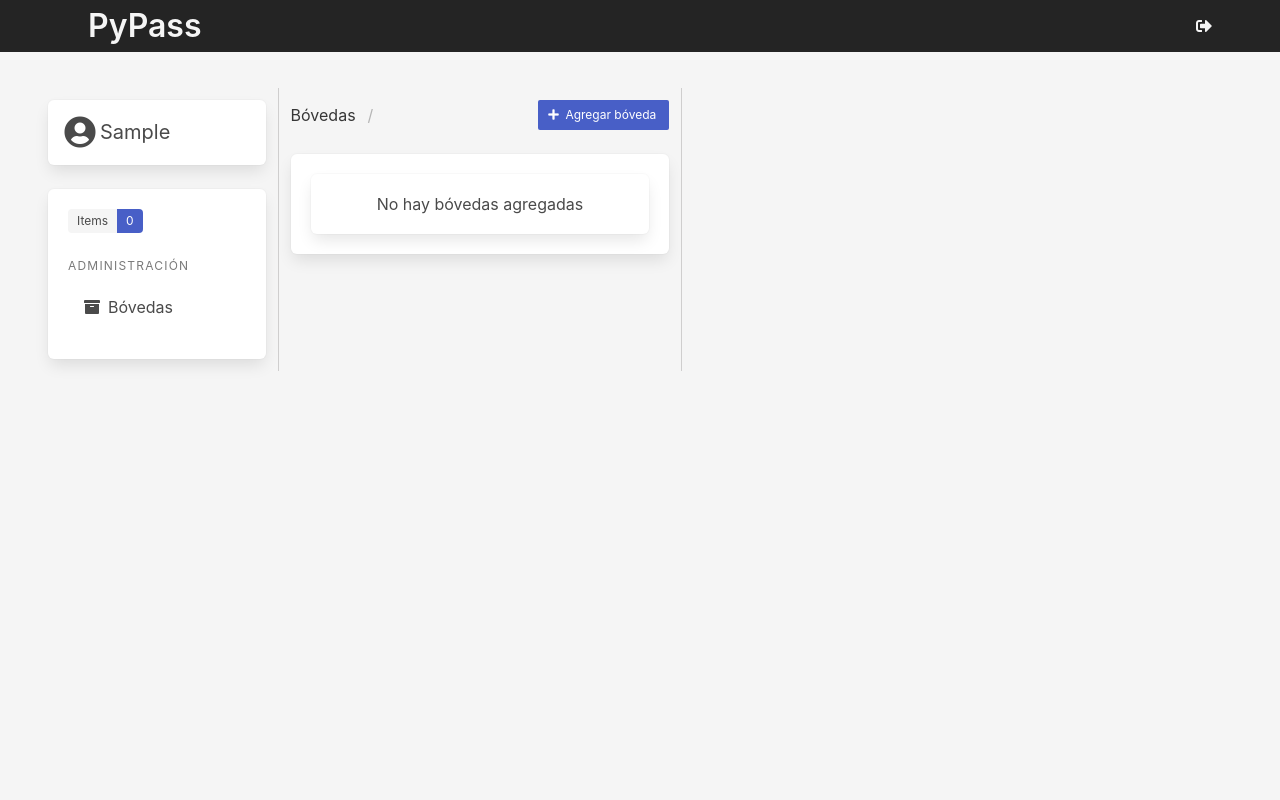
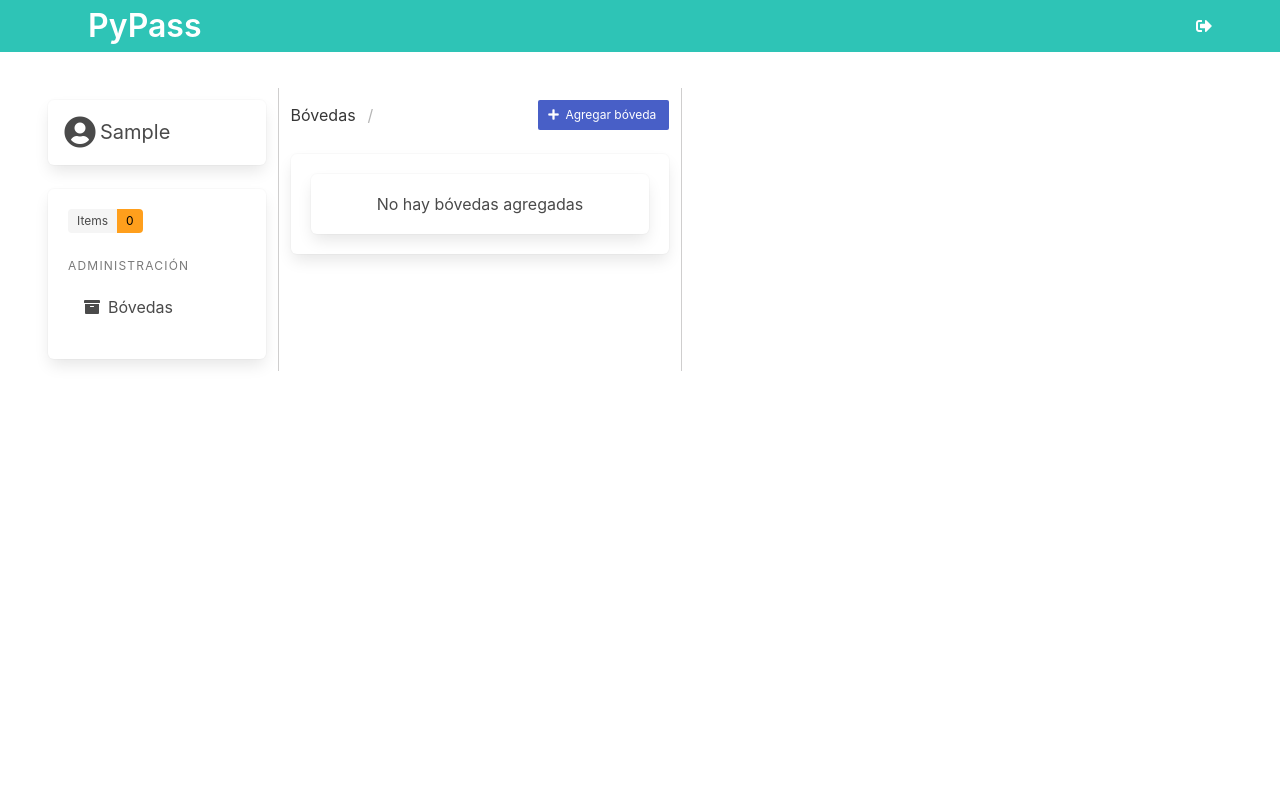
Before and after one commit to yvanvrela/11Pass, a Flask app: page /vaults in a window 1280 px wide. Run offline with Flask 2, Linux system fonts and the light colour scheme; the visitor is signed in with stand-in values (Sample User, id 1); data that the repository does not hold is empty; some libraries are stand-ins or nearby versions.

Commit message:
colores cambiados

```diff
--- a/app/static/main.css
+++ b/app/static/main.css
@@ -24,3 +24,15 @@ body {
     border-width: 0.10rem;
     border-color: hsl(217, 71%, 53%);
 }
+
+.is-orange{
+    background-color: #ff9f1c !important;
+    border-color: transparent;
+    color: black !important;
+}
+
+.is-green-aqua{
+    background-color: #2ec4b6;
+    border-color: transparent;
+    color:  white;
+}
--- a/app/templates/layout.html
+++ b/app/templates/layout.html
@@ -20,12 +20,12 @@
     </title>
 </head>
 
-<body class="has-background-light">
-    <nav class="navbar has-background-black-ter">
+<body class="has-background-white">
+    <nav class="navbar is-green-aqua">
         {% include 'navbar.html'  %}
     </nav>
 
-    <div class="section has-background-light is-mobile  ">
+    <div class="section has-background-white is-mobile  ">
 
         {% for message in get_flashed_messages() %}
 
--- a/app/templates/menu.html
+++ b/app/templates/menu.html
@@ -15,7 +15,7 @@
     <div class="box">
         <div class="tags has-addons">
             <span class="tag">Items</span>
-            <span class="tag is-link">{{ items[0] }}</span>
+            <span class="tag is-orange">{{ items[0] }}</span>
         </div>
 
         <p class="menu-label">
--- a/app/templates/navbar.html
+++ b/app/templates/navbar.html
@@ -1,7 +1,7 @@
 <div class="container">
     <div class="navbar-brand">
         <a class="navbar-item">
-            <span class="title has-text-light">
+            <span class="title has-text-white">
                 <span class="icon"></span>
                 PyPass
             </span>
@@ -12,7 +12,7 @@
             <span aria-hidden="true"></span>
         </a>
     </div>
-    <div id="navMenu" class="navbar-menu has-text-light has-background-black-ter has-text-right">
+    <div id="navMenu" class="navbar-menu has-text-light is-green-aqua has-text-right">
         <div class="navbar-end">
             <span class="navbar-item">
                 <a class="is-hidden-desktop is-hidden-tablet" href="">
@@ -21,7 +21,7 @@
                     </span>
                 </a>
                 <a href="{{ url_for('auth.logout') }}">
-                    <span class="icon has-text-light is-medium">
+                    <span class="icon is-medium has-text-white">
                         <i class="fas fa-sign-out-alt"></i>
                     </span>
                 </a>
```
Also changed, not shown: app/templates/account_detail.html (+7 -7 lines).
